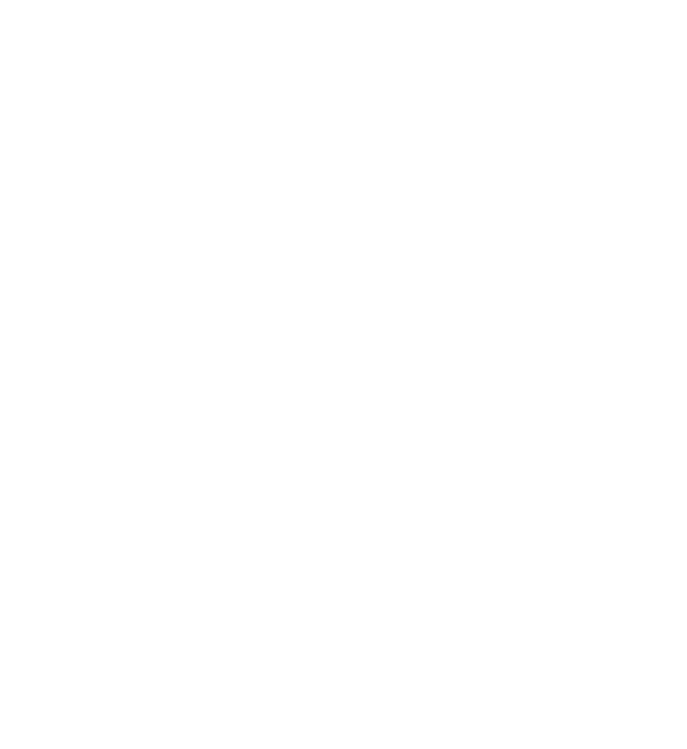
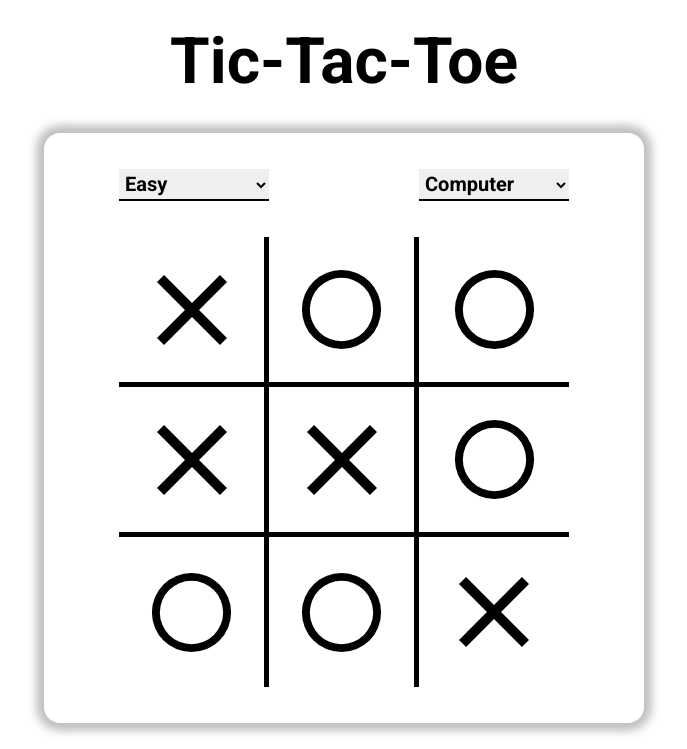
Before and after one commit to nainsworth/tic-tac-toe, a plain HTML site: page index.html in a window 1280 px wide. Shown: the top 749 px of the page, without its empty margins (296-983 px from the left). Drawn offline with Linux system fonts and the light colour scheme.

Commit message:
Created and Styled the game board

```diff
--- a/index.html
+++ b/index.html
@@ -7,14 +7,62 @@
     <title>Tik Tac Toe</title>
     <!-- Links -->
     <link rel="stylesheet" href="./styles.css" />
-    <link href="https://fonts.googleapis.com/css2?family=Roboto:wght@300;400;500;700&display=swap" rel="stylesheet">
-    <link rel="shortcut icon" href="./img/fav.png" type="image/x-icon">
+    <link
+      href="https://fonts.googleapis.com/css2?family=Roboto:wght@300;400;500;700&display=swap"
+      rel="stylesheet"
+    />
+    <link rel="shortcut icon" href="./img/fav.png" type="image/x-icon" />
     <script src="./script.js" defer></script>
   </head>
   <body>
     <div class="flex-container">
-      <div class="header"></div>
-      <div class="gameBoard"></div>
+      <div class="header">
+        <h1>Tic-Tac-Toe</h1>
+      </div>
+      <div class="card">
+        <div class="selection">
+          <select class="difficulty" name="levels" id="levels">
+            <option value="easy">Easy</option>
+            <option value="medium">Medium</option>
+            <option value="hard">Hard</option>
+            <option value="impossible">Impossible</option>
+          </select>
+
+          <select class="opponent" name="opponent" id="opponent">
+            <option value="computer">Computer</option>
+            <option value="person">Person</option>
+          </select>
+        </div>
+        <div class="gameBoard">
+          <div class="gameGrid bottomBorder rightBorder">
+            <img class="x" src="./img/close.svg" alt="X" />
+          </div>
+          <div class="gameGrid bottomBorder rightBorder">
+            <img class="o" src="./img/circle.svg" alt="O" />
+          </div>
+          <div class="gameGrid bottomBorder">
+            <img class="o" src="./img/circle.svg" alt="O" />
+          </div>
+          <div class="gameGrid bottomBorder rightBorder">
+            <img class="x" src="./img/close.svg" alt="X" />
+          </div>
+          <div class="gameGrid bottomBorder rightBorder">
+            <img class="x" src="./img/close.svg" alt="X" />
+          </div>
+          <div class="gameGrid bottomBorder">
+            <img class="o" src="./img/circle.svg" alt="O" />
+          </div>
+          <div class="gameGrid rightBorder">
+            <img class="o" src="./img/circle.svg" alt="O" />
+          </div>
+          <div class="gameGrid rightBorder">
+            <img class="o" src="./img/circle.svg" alt="O" />
+          </div>
+          <div class="gameGrid">
+            <img class="x" src="./img/close.svg" alt="X" />
+          </div>
+        </div>
+      </div>
       <div class="footer">
         <a
           href="https://www.github.com/nainsworth"
--- a/styles.css
+++ b/styles.css
@@ -3,6 +3,7 @@
   margin: 0;
   box-sizing: border-box;
   font-family: Roboto, Helvetica, Sans-Serif;
+  /* border: 1px solid red; */
 }
 
 html {
@@ -19,9 +20,77 @@ html {
 
 /* --------- Header --------- */
 
+.header {
+  padding: 24px 0;
+  text-align: center;
+  font-size: 32px;
+}
+
 /* --------- Game Board --------- */
 
+.card {
+  box-shadow: 0 0 8px 8px rgba(128, 128, 128, 0.489);
+  border-radius: 16px;
+  width: 90%;
+  margin: auto;
+  padding: 36px 0;
+  background-color: white;
+}
+
+.selection {
+  display: flex;
+  justify-content: space-between;
+  padding: 0 36px;
+}
+
+.selection > select {
+  width: 125px;
+  font-size: 16px;
+  padding: 2px;
+  outline: none;
+  border: none;
+  border-bottom: 2px solid black;
+}
+
 .gameBoard {
+  display: grid;
+  grid-template-columns: repeat(3, 100px);
+  grid-template-rows: repeat(3, 100px);
+  justify-content: center;
+
+  margin-top: 36px;
+}
+
+.gameGrid {
+  display: flex;
+  align-items: center;
+  justify-content: center;
+  height: 100%;
+  width: 100%;
+
+  font-size: 90px;
+  background-color: white;
+}
+
+.gameGrid:hover {
+  cursor: pointer;
+  filter: brightness(95%);
+}
+
+.x {
+  width: 90px;
+}
+
+.o {
+  width: 75px;
+}
+
+.bottomBorder {
+  border-bottom: 5px solid black;
+}
+
+.rightBorder {
+  border-right: 5px solid black;
 }
 
 /* --------- Footer --------- */
@@ -45,3 +114,32 @@ html {
 .github {
   width: 40px;
 }
+
+@media screen and (min-width: 525px) {
+  .selection {
+    padding: 0 75px;
+  }
+
+  .selection > select {
+    font-weight: bold;
+    font-size: 20px;
+    width: 150px;
+  }
+
+  .card {
+    max-width: 600px;
+  }
+
+  .gameBoard {
+    grid-template-columns: repeat(3, 150px);
+    grid-template-rows: repeat(3, 150px);
+  }
+
+  .x {
+    width: 120px;
+  }
+
+  .o {
+    width: 95px;
+  }
+}
```
